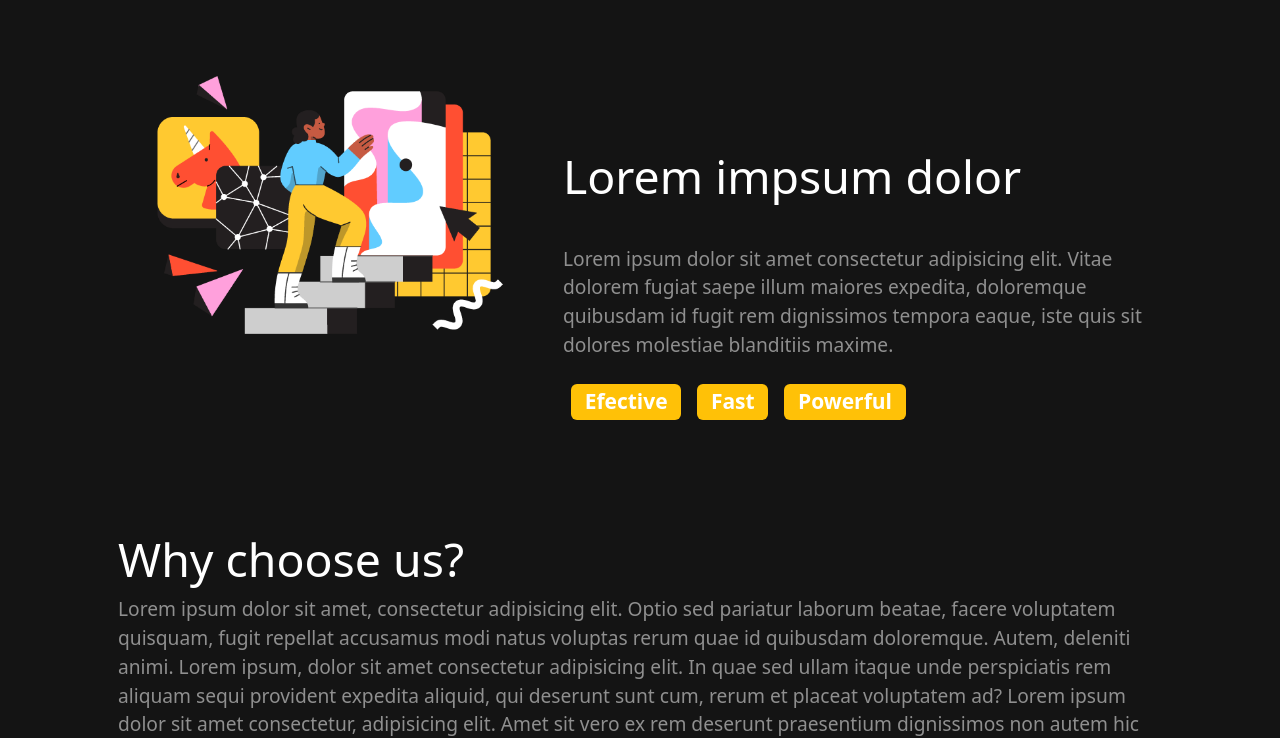
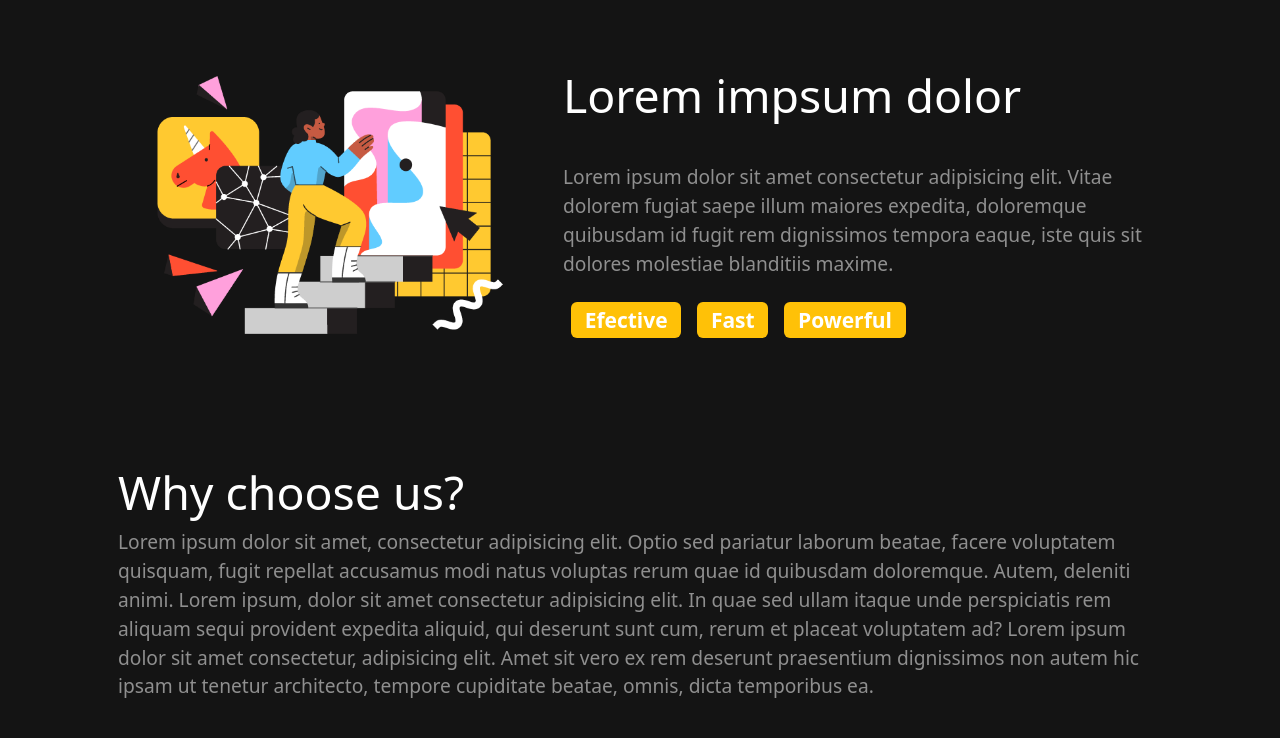
Before and after one commit to diegofloresj/landingpage, a plain HTML site: page index.html in a window 1280 px wide. Shown: the part 66-804 px from the top of the page. Drawn offline with nearby package versions, Linux system fonts and the light colour scheme.

Commit message:
Main text spacing fixed

```diff
--- a/index.html
+++ b/index.html
@@ -57,10 +57,10 @@
           </div>
         </div>
         <!-- Text -->
-        <div class="col-12 col-md-7 txt-area">
+        <div class="col-12 col-md-7 txt-area d-flex flex-column justify-content-center">
           <!-- Text Box -->
-          <div class="txt-box mt-5">
-            <h1 class="txt-title pt-5">Lorem impsum dolor</h1>
+          <div class="txt-box">
+            <h1 class="txt-title">Lorem impsum dolor</h1>
             <p class="txt-desc pt-md-3 mt-md-4">
               Lorem ipsum dolor sit amet consectetur adipisicing elit. Vitae dolorem fugiat saepe illum
               maiores expedita, doloremque quibusdam id fugit rem dignissimos tempora eaque, iste quis sit
```
